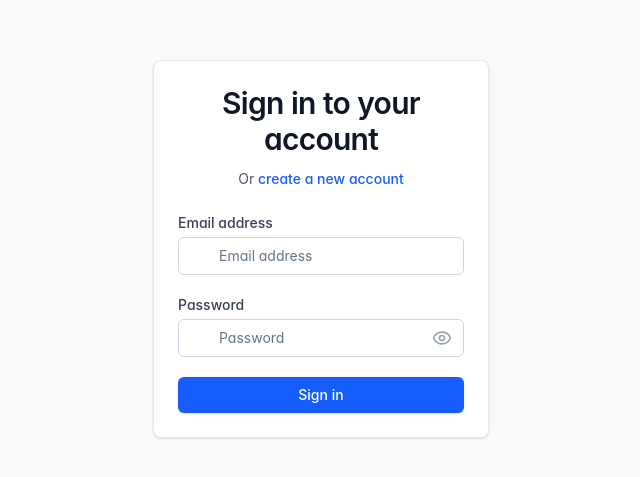
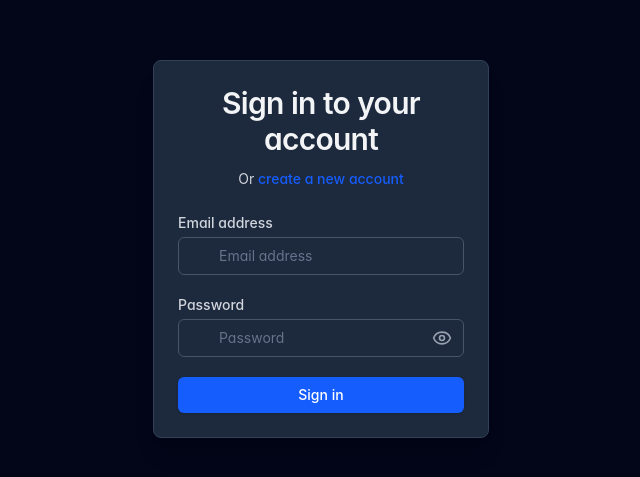
Before and after one commit to GastonWoollands/expenses-tracker, a React (Vite) app in the folder frontend/: page /login in a window 1280 px wide. Shown: the part 151-628 px from the top of the page, without its empty margins (319-959 px from the left). Built offline with nearby package versions, Linux system fonts and the light colour scheme; no server answers.

Commit message:
fix: dark light mode

```diff
--- a/frontend/src/components/ThemeToggle.tsx
+++ b/frontend/src/components/ThemeToggle.tsx
@@ -13,7 +13,6 @@ const ThemeToggle: React.FC = () => {
   const handleClick = (e: React.MouseEvent<HTMLButtonElement>) => {
     e.preventDefault();
     e.stopPropagation();
-    console.log('ThemeToggle clicked, current theme:', resolvedTheme);
     toggle();
   };
 
--- a/frontend/src/contexts/ThemeContext.tsx
+++ b/frontend/src/contexts/ThemeContext.tsx
@@ -39,39 +39,37 @@ export const ThemeProvider: React.FC<{ children: React.ReactNode }> = ({ childre
   useEffect(() => {
     if (typeof document === 'undefined') return;
 
-    const root = document.documentElement;
+    const html = document.documentElement;
 
-    console.log('Theme effect running:', { theme, resolvedTheme, hasDarkClass: root.classList.contains('dark') });
+    // Remove dark class first
+    html.classList.remove('dark');
 
+    // Add dark class if needed
     if (resolvedTheme === 'dark') {
-      root.classList.add('dark');
-      console.log('Added dark class');
-    } else {
-      root.classList.remove('dark');
-      console.log('Removed dark class');
+      html.classList.add('dark');
     }
+
+    // Force a reflow to ensure styles are applied
+    void html.offsetHeight;
 
     // Update theme-color meta tag for PWA
     const themeColorMeta = document.querySelector('meta[name="theme-color"]');
     if (themeColorMeta) {
       themeColorMeta.setAttribute('content', resolvedTheme === 'dark' ? '#0f172a' : '#f8fafc');
     }
-  }, [resolvedTheme, theme]);
+  }, [resolvedTheme]);
 
   const setTheme = useCallback((t: Theme) => {
-    console.log('setTheme called with:', t);
     setThemeState(t);
     if (typeof window !== 'undefined') {
       localStorage.setItem(STORAGE_KEY, t);
-      console.log('Saved to localStorage:', t);
     }
   }, []);
 
   const toggle = useCallback(() => {
     const newTheme = resolvedTheme === 'dark' ? 'light' : 'dark';
-    console.log('Theme toggle:', { current: resolvedTheme, new: newTheme, theme });
     setTheme(newTheme);
-  }, [resolvedTheme, theme, setTheme]);
+  }, [resolvedTheme, setTheme]);
 
   const value: ThemeContextValue = useMemo(() => ({
     theme,
--- a/frontend/src/index.css
+++ b/frontend/src/index.css
@@ -1,29 +1,25 @@
 @import "tailwindcss";
+@variant dark (.dark &);
 @import "./styles/dashboard.css";
 
 /* Professional global styles with light/dark mode support */
-:root {
-  --bg-color: #f8fafc;
-  --text-color: #1e293b;
+html {
+  background-color: #f8fafc;
+  color: #1e293b;
 }
 
-:root.dark {
-  --bg-color: #0f172a;
-  --text-color: #f1f5f9;
-}
-
-html {
-  background-color: var(--bg-color);
-  color: var(--text-color);
+html.dark {
+  background-color: #0f172a;
+  color: #f1f5f9;
 }
 
 body {
   font-family: 'Inter', ui-sans-serif, system-ui, -apple-system, Segoe UI, Roboto, Helvetica, Arial, "Apple Color Emoji", "Segoe UI Emoji";
-  background-color: var(--bg-color);
-  color: var(--text-color);
-  transition: background-color 0.2s ease, color 0.2s ease;
   margin: 0;
   min-height: 100vh;
+  background-color: transparent; /* Let Tailwind handle backgrounds */
+  color: inherit; /* Inherit from html */
+  transition: background-color 0.2s ease, color 0.2s ease;
 }
 
 /* Smooth transitions for theme switching */
--- a/frontend/src/pages/Analytics.tsx
+++ b/frontend/src/pages/Analytics.tsx
@@ -9,21 +9,21 @@ const Analytics: React.FC = () => {
     <div className="space-y-6">
       <div className="md:flex md:items-center md:justify-between">
         <div className="flex-1 min-w-0">
-          <h2 className="text-2xl font-bold leading-7 text-gray-900 sm:text-3xl sm:truncate">
+          <h2 className="text-2xl font-bold leading-7 text-slate-900 dark:text-slate-100 sm:text-3xl sm:truncate">
             Analytics
           </h2>
-          <p className="mt-1 text-sm text-gray-500">
+          <p className="mt-1 text-sm text-slate-600 dark:text-slate-400">
             Analyze your spending patterns and trends
           </p>
         </div>
       </div>
 
-      <div className="bg-white shadow overflow-hidden sm:rounded-md">
+      <div className="bg-white dark:bg-slate-800 shadow overflow-hidden sm:rounded-md border border-slate-200 dark:border-slate-700">
         <div className="px-4 py-5 sm:px-6">
-          <h3 className="text-lg leading-6 font-medium text-gray-900">
+          <h3 className="text-lg leading-6 font-medium text-slate-900 dark:text-slate-100">
             Spending Analytics
           </h3>
-          <p className="mt-1 max-w-2xl text-sm text-gray-500">
+          <p className="mt-1 max-w-2xl text-sm text-slate-600 dark:text-slate-400">
             View charts and insights about your expenses
           </p>
         </div>
--- a/frontend/tailwind.config.js
+++ b/frontend/tailwind.config.js
@@ -1,6 +1,6 @@
 /** @type {import('tailwindcss').Config} */
 export default {
-  darkMode: 'class',
+  darkMode: 'selector',
   content: [
     "./index.html",
     "./src/**/*.{js,ts,jsx,tsx}",
```
